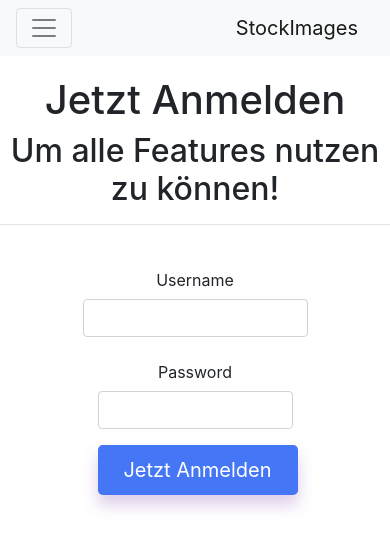
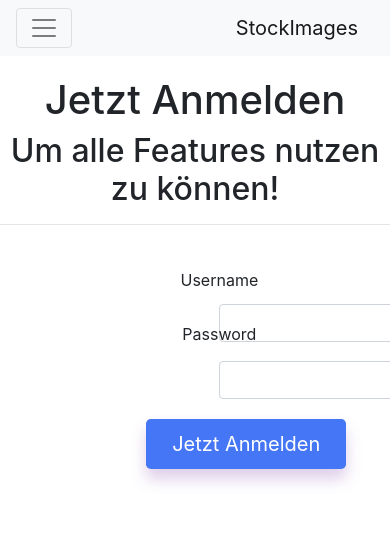
Before and after one commit to L0r3nz2003/StockImages, an Angular app in the folder frontend/photostock/: page /user/login in a window 390 px wide. Shown: the top 548 px of the page. Built offline with nearby package versions, Linux system fonts and the light colour scheme.

Commit message:
Add register and login component

```diff
--- a/frontend/photostock/src/app/app-routing.module.ts
+++ b/frontend/photostock/src/app/app-routing.module.ts
@@ -6,13 +6,15 @@ import { AppComponent } from './app.component';
 import { UserComponent } from './user/user.component';
 import { MainpageComponent } from './mainpage/mainpage.component';
 import { LoginComponent } from './login/login.component';
+import {RegisterComponent} from "./register/register.component";
 
 
 const routes: Routes = [
   { path: 'upload', component: UploadComponent},
   { path: '', component: MainpageComponent },   //upload
   { path: 'user', component: UserComponent },
-  { path: 'user/login', component: LoginComponent }
+  { path: 'user/login', component: LoginComponent },
+  { path: 'user/register', component: RegisterComponent }
 ];
 
 
--- a/frontend/photostock/src/app/app.module.ts
+++ b/frontend/photostock/src/app/app.module.ts
@@ -9,6 +9,7 @@ import { UserComponent } from './user/user.component';
 import { MainpageComponent } from './mainpage/mainpage.component';
 import { LoginComponent } from './login/login.component';
 import { HttpClientModule } from '@angular/common/http';
+import { RegisterComponent } from './register/register.component';
 
 @NgModule({
   declarations: [
@@ -16,7 +17,8 @@ import { HttpClientModule } from '@angular/common/http';
     UploadComponent,
     UserComponent,
     MainpageComponent,
-    LoginComponent
+    LoginComponent,
+    RegisterComponent
   ],
   imports: [
     BrowserModule,
--- a/frontend/photostock/src/app/login/login.component.css
+++ b/frontend/photostock/src/app/login/login.component.css
@@ -4,6 +4,7 @@
 .login-form {
     position: relative;
     padding-top: 5%;
+    text-align: center;
     max-width: 50%;
     margin: auto;
     height: 50px;
@@ -12,8 +13,32 @@
 form {
     position: relative;
     margin: auto;
+    position: absolute;
+    left: 25%;
+    width: 75%;
     text-align: center;
 }
+
+#inputusername {
+  position: absolute;
+  left: 50%;
+  transform: translate(0,5px);
+}
+#inputPassword {
+  position: absolute;
+  left: 50%;
+  transform: translate(0,8px);
+}
+
+.error {
+  text-align: left;
+  font-size: 12px;
+  color:red;
+  width: 100%;
+  position: absolute;
+  transform: translate(110px,40px);
+}
+
 
 form button {
     background-color: #0349fc;
@@ -21,6 +46,7 @@ form button {
     width: 200px;
     height: 50px;
     animation: loginbutton 3s linear 1s infinite alternate;
+   transform: translate(0,50px);
     box-shadow: 0 10px 15px rgba(145, 92, 182, .3);
 }
 
--- a/frontend/photostock/src/app/login/login.component.html
+++ b/frontend/photostock/src/app/login/login.component.html
@@ -16,13 +16,15 @@
         <form>
             <div class="form-group row">
                 <label for="inputusername" class="col-sm-2 col-form-label">Username</label>
-                <div class="c">
+                <div class="col-sm-4">
+                  <div class="error" id="error_username"></div>
                   <input #userName type="text" class="form-control" id="inputusername" required minlength="8" maxlength="30">
                 </div>
               </div>
               <div class="form-group row" style="size: 30px;">
-                <label for="inputPassword3" class="col-sm-2 col-form-label">Password</label>
-                <div class="col-sm-10">
+                <label for="inputPassword" class="col-sm-2 col-form-label">Password</label>
+                <div class="col-sm-4">
+                  <div class="error" id="error_password"></div>
                   <input #pass type="password" class="form-control" id="inputPassword" minlength="8" maxlength="30" required>
                 </div>
               </div>
--- /dev/null
+++ b/frontend/photostock/src/app/register/register.component.css
@@ -0,0 +1,67 @@
+#header {
+  text-align: center;
+}
+.login-form {
+  position: relative;
+  padding-top: 5%;
+  text-align: center;
+  max-width: 50%;
+  margin: auto;
+  height: 50px;
+}
+
+form {
+  position: relative;
+  margin: auto;
+  position: absolute;
+  left: 25%;
+  width: 75%;
+  text-align: center;
+}
+
+#inputusername {
+  position: absolute;
+  left: 50%;
+  transform: translate(0,5px);
+}
+#inputPassword {
+  position: absolute;
+  left: 50%;
+  transform: translate(0,8px);
+}
+
+#inputPasswordrepeat {
+  position: absolute;
+  left: 50%;
+  transform: translate(0,11px);
+}
+
+.error {
+  text-align: left;
+  font-size: 12px;
+  color:red;
+  width: 100%;
+  position: absolute;
+  transform: translate(150px,40px);
+}
+
+
+form button {
+  background-color: #00fa05;
+  border: none;
+  width: 200px;
+  height: 50px;
+  animation: loginbutton 3s linear 1s infinite alternate;
+  transform: translate(0,50px);
+  box-shadow: 0 10px 15px rgba(145, 92, 182, .3);
+}
+
+@keyframes loginbutton {
+
+  0%, 100% {
+    background-color: #00fa05;
+  }
+  50% {
+    background-color: #0fa413;
+  }
+}
--- /dev/null
+++ b/frontend/photostock/src/app/register/register.component.html
@@ -0,0 +1,44 @@
+<!DOCTYPE html>
+<html lang="de">
+<head>
+  <meta charset="UTF-8">
+  <meta name="viewport" content="width=device-width, initial-scale=1.0">
+  <title>Anmelden</title>
+</head>
+<body>
+<div id="header" style="margin-top: 5%;">
+  <h1>Jetzt Registrieren</h1>
+  <h2>Um teil einer einzigartigen Community zu werden!</h2>
+</div>
+<hr>
+
+<div class="login-form">
+  <form method="POST">
+    <div class="form-group row">
+      <label for="inputusername" class="col-sm-2 col-form-label">Username</label>
+      <div class="col-sm-4">
+        <div class="error" id="error_username"></div>
+        <input #userName type="text" class="form-control" id="inputusername" required minlength="8" maxlength="30">
+      </div>
+    </div>
+    <div class="form-group row" style="size: 30px;">
+      <label for="inputPassword" class="col-sm-2 col-form-label">Password</label>
+      <div class="col-sm-4">
+        <div class="error" id="error_password"></div>
+        <input #pass type="password" class="form-control" id="inputPassword" minlength="8" maxlength="30" required>
+      </div>
+    </div>
+    <div class="form-group row">
+      <label for="inputPasswordrepeat" class="col-sm-2 col-form-label">Password wiederholen</label>
+      <div class="col-sm-4">
+        <div class="error" id="error_password_repeat"></div>
+        <input #passrepeat type="password" class="form-control" id="inputPasswordrepeat" minlength="8" maxlength="30"
+               required>
+      </div>
+    </div>
+    <button type="submit" class="btn btn-primary btn-lg" style="margin-right: 3%" (click)="register(userName,pass, passrepeat)">Jetzt Registrieren</button>
+  </form>
+</div>
+
+</body>
+</html>
--- /dev/null
+++ b/frontend/photostock/src/app/register/register.component.ts
@@ -0,0 +1,63 @@
+import { Component, OnInit } from '@angular/core';
+import {isNullOrUndefined} from "util";
+import {UserService} from "../user.service";
+import {User} from "../interfaces/user";
+import {Observable} from "rxjs";
+
+@Component({
+  selector: 'app-register',
+  templateUrl: './register.component.html',
+  styleUrls: ['./register.component.css']
+})
+export class RegisterComponent implements OnInit {
+
+  constructor(private userService: UserService) { }
+
+  ngOnInit(): void {
+  }
+
+
+  register(name: any, password: any, password_repeat: any) {
+
+    document.getElementById("error_password_repeat").innerHTML = "";
+    document.getElementById("error_username").innerHTML = "";
+    document.getElementById("error_password").innerHTML = "";
+
+
+    if (!name.validity.valid) {
+      name.style.borderColor = "red";
+      document.getElementById("error_username").innerHTML = "Gebe einen gültigen Namen an!";
+      return;
+    }
+
+    if (!password.validity.valid) {
+      password.style.borderColor = "red";
+      document.getElementById("error_password").innerHTML = "Gebe ein 8 Stelliges Passwort ein!";
+      return;
+    }
+
+    if (!password_repeat.validity.valid) {
+      password_repeat.style.borderColor = "red";
+      document.getElementById("error_password_repeat").innerHTML = "Gebe das Passowort erneut ein!";
+      return;
+    }
+
+    if(password_repeat.value !== password.value) {
+      password_repeat.style.borderColor = "red";
+      document.getElementById("error_password_repeat").innerHTML = "Das Passwort stimmt nicht überein!";
+    }
+
+    if(this.userService.isNameInUse(name.value)) {
+      name.style.borderColor = "red";
+      document.getElementById("error_username").innerHTML = "Der Name ist bereits belegt!";
+      return;
+    }
+
+    const user: User = {name: name.value, password: password.value, anzBilder: 0};
+    this.userService.addUser(user).subscribe(user => alert(user.password));
+
+
+
+  }
+
+}
--- a/frontend/photostock/src/app/user.service.ts
+++ b/frontend/photostock/src/app/user.service.ts
@@ -1,32 +1,50 @@
-import { Injectable } from '@angular/core';
-import { HttpClient, HttpHeaders } from '@angular/common/http';
+import {Injectable} from '@angular/core';
+import {HttpClient, HttpHeaders} from '@angular/common/http';
 
-import { Observable, of } from 'rxjs';
-import { catchError, map, tap } from 'rxjs/operators';
+import {Observable, of} from 'rxjs';
+import {catchError, map, tap} from 'rxjs/operators';
 
-import { User } from './interfaces/user.js';
-import { MessageService } from './message.service';
+import {User} from './interfaces/user.js';
+import {MessageService} from './message.service';
 
 
-@Injectable({ providedIn: 'root' })
+@Injectable({providedIn: 'root'})
 export class UserService {
 
   private url = 'http://localhost:3000/';
 
   httpOptions = {
-        headers: new HttpHeaders({ 'Content-Type': 'application/json' })
+    headers: new HttpHeaders({'Content-Type': 'application/json'})
   };
 
   constructor(
     private http: HttpClient,
-        private messageService: MessageService) { }
+    private messageService: MessageService) {
+  }
 
+  async isMatch(name: string, password: string) {
+    let http = new XMLHttpRequest();
+    http.open("HEAD", this.url + "users/exists/"+name+"/" + password, false);
+    http.send();
+    if (http.status != 404) {
+      return true;
+    }
+    return false;
+  }
 
-    getUserByName(name: string): User {
-         console.log(name);
-         let founds: User[];
-         this.http.get<User>(this.url+"users/showbyname/"+name).forEach(s => console.log(s));
-         return founds[0];
-         //FIX wait for komma to implement getuser(name,passwort method)
+  isNameInUse(name: string): boolean {
+    let http = new XMLHttpRequest();
+    http.open('GET', this.url + "users/showbyname/" + name, false);
+    http.send();
+    if (http.status != 404) {
+      console.log(http.responseText);
+      return JSON.parse(http.responseText).length != 0;
+    }
+    return false;
+  }
+
+  addUser(user: User): Observable<User> {
+    return this.http.post<User>(this.url+"users/create",user);
+
   }
 }
```
Also changed, not shown: frontend/photostock/src/app/login/login.component.ts (+25 -18 lines), 1 other file (tests, documents, lock files or other folders). Lines whose indentation alone changed are shown as unchanged.
